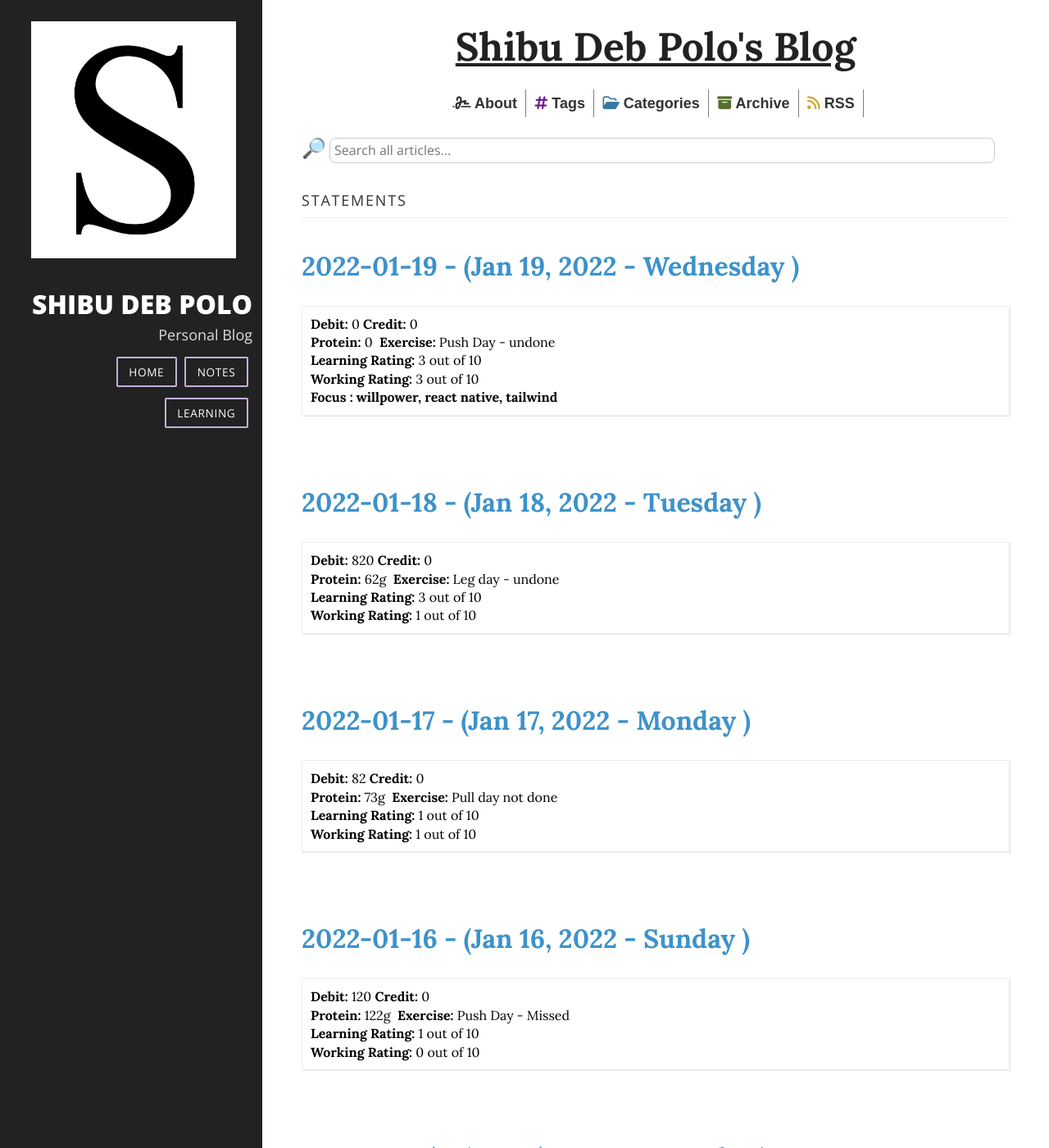
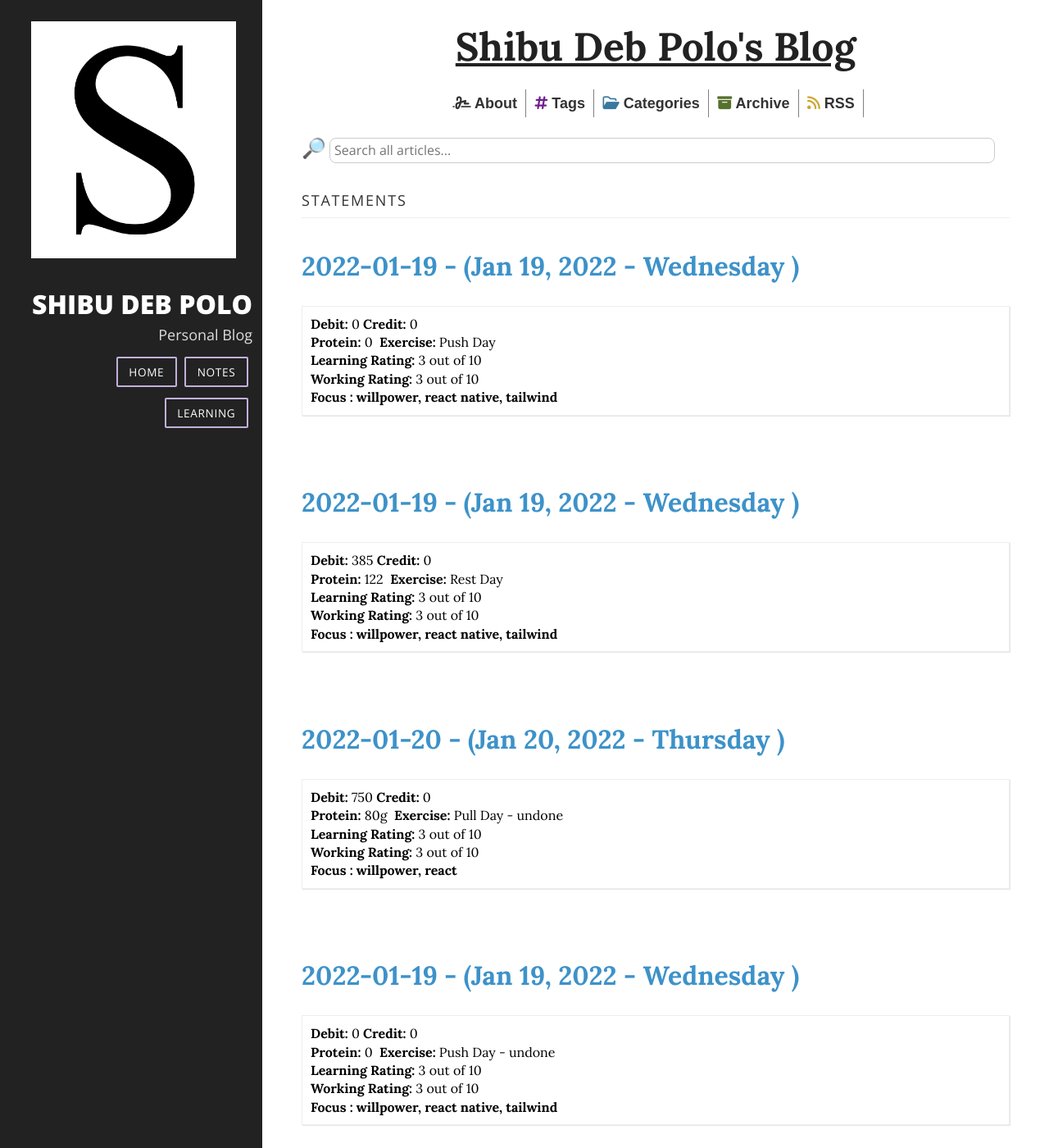
Before and after one commit to polodev/daily-dose, a Jekyll site: the page built from _pages/statements.md, in a window 1280 px wide and 1400 px high. Shown: the whole window at 82% size. Built offline with Jekyll 4.4.1, drawn with Linux system fonts in a browser that asks for light colours; nearby versions of some CDN libraries.

Commit message:
--updated--

```diff
--- /dev/null
+++ b/_statements/2022-01-20.md
@@ -0,0 +1,49 @@
+---
+title: 2022-01-20
+debit: 750
+credit: 0
+protein: 80g
+exercise: Pull Day - undone
+learning: 3
+working: 3
+focus: willpower, react
+---
+## Learning
+- React
+
+## Working
+
+## Debit
+* ruti - 20
+* bear - 150
+* Goody bro hoodie - 620
+
+
+## Credit
+
+## Others
+
+## Protein Intake
+* fish - 10g
+* ruti + egg - 35g
+* chola + badam - 10g
+* chicken 25g
+
+
+Have to ditch rice today
+As having a lot of food recently
+
+
+## Exercise
+- Pull Day - Undone
+
+# Shouldn't do
+- Using Facebook
+
+# Should do
+- Increase will power
+- Watch only tutorial related videos
+- make hourly routine for better working hour
+- Should slept early every night
+
+## Overall day
--- /dev/null
+++ b/_statements/2022-01-21.md
@@ -0,0 +1,47 @@
+---
+title: 2022-01-19
+debit: 385
+credit: 0
+protein: 122
+exercise: Rest Day
+learning: 3
+working: 3
+focus: willpower, react native, tailwind
+---
+## Learning
+- React and React native
+
+## Working
+
+## Debit
+* 1 Ruti - 20
+* 1 ghee - 165
+* ghee - 200
+
+
+## Credit
+
+## Others
+
+## Protein Intake
+* Egg - 6g
+* ruti - 16g
+* meat - 35g
+* meat 50g
+* egg 12g
+* kichuri - 3g
+
+
+## Exercise
+- Rest Day - Undone
+
+# Shouldn't do
+- Using Facebook
+
+# Should do
+- Increase will power
+- Watch only tutorial related videos
+- make hourly routine for better working hour
+- Should slept early every night
+
+## Overall day
--- /dev/null
+++ b/_statements/2022-01-22.md
@@ -0,0 +1,38 @@
+---
+title: 2022-01-19
+debit: 0
+credit: 0
+protein: 0
+exercise: Push Day
+learning: 3
+working: 3
+focus: willpower, react native, tailwind
+---
+## Learning
+- React and React native
+
+## Working
+
+## Debit
+* 1 Ruti - 20
+
+
+## Credit
+
+## Others
+
+## Protein Intake
+
+## Exercise
+- Push Day (not following routine today) - Undone
+
+# Shouldn't do
+- Using Facebook
+
+# Should do
+- Increase will power
+- Watch only tutorial related videos
+- make hourly routine for better working hour
+- Should slept early every night
+
+## Overall day
```
Also changed, not shown: draft.md (+2 -0 lines), table.html (added, +48 -0 lines), table.js (added, +77 -0 lines).
